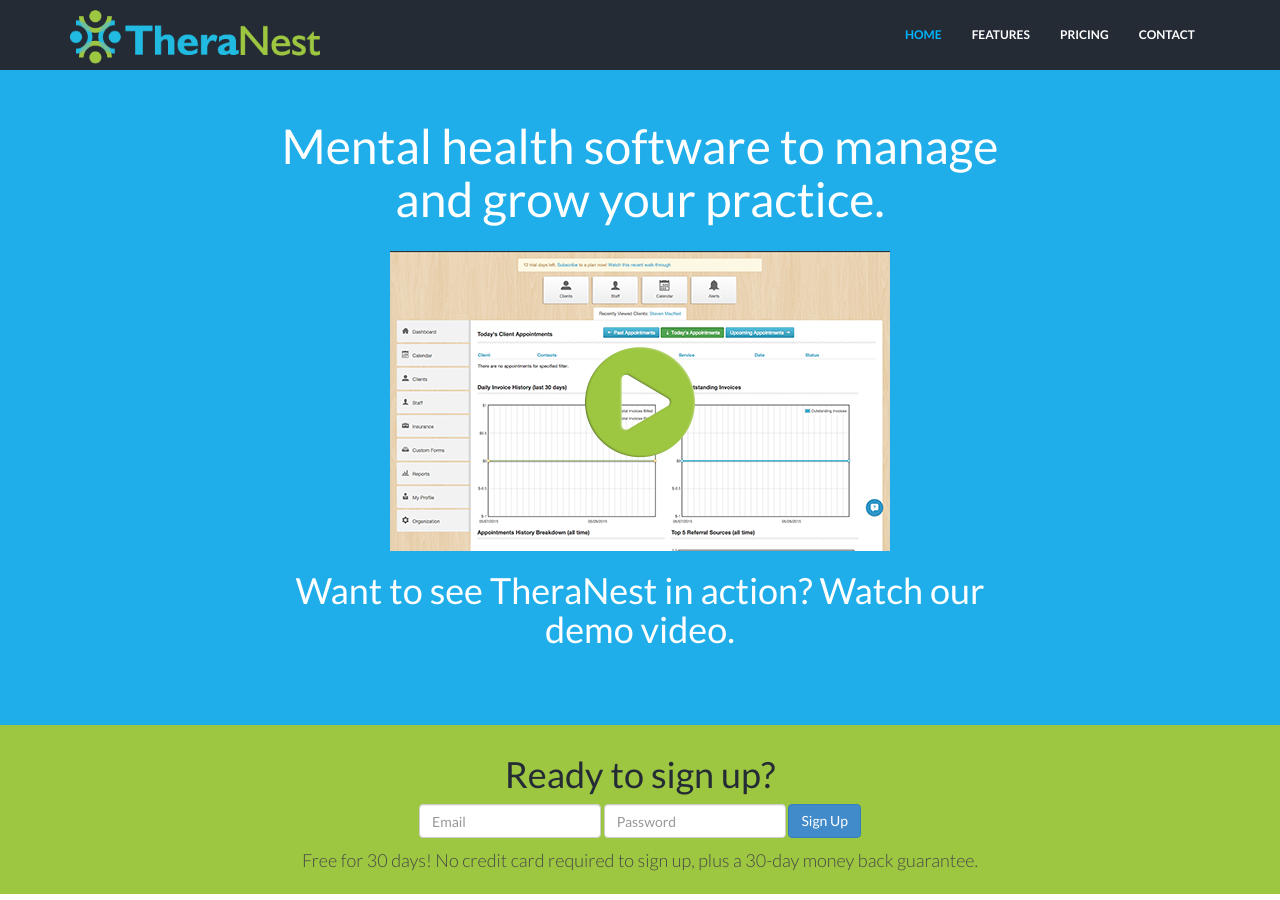
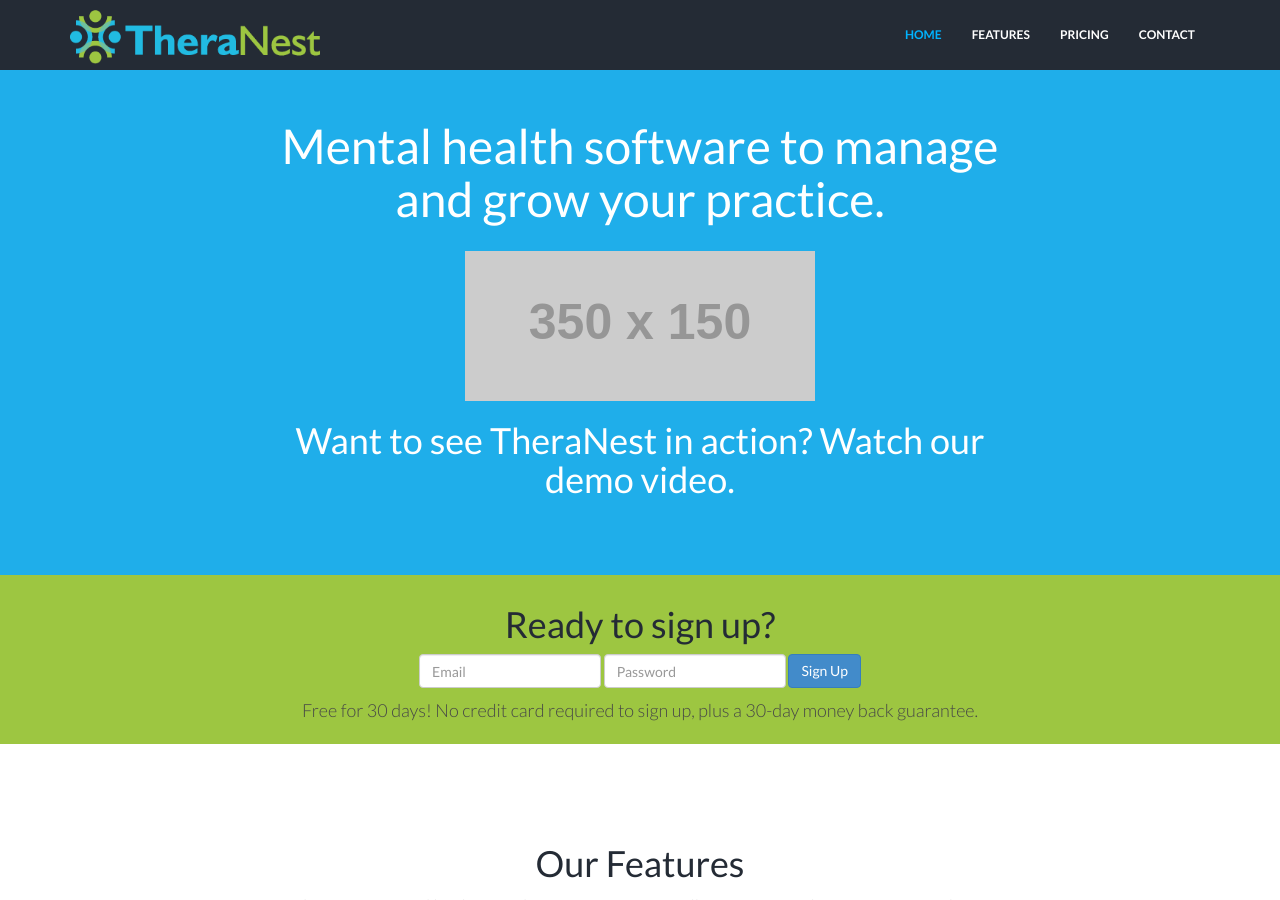
Before and after one commit to kaylacille/theranest-update, a Jekyll site: the page built from index.html, in a window 1280 px wide and 900 px high. Built offline with Jekyll 4.4.1, drawn with Linux system fonts in a browser that asks for light colours; nearby versions of some CDN libraries.

Commit message:
Fix video img on home page

```diff
--- a/_includes/header.html
+++ b/_includes/header.html
@@ -7,7 +7,7 @@
                 <h1>Mental health software to manage and grow your practice.</h1>
             </div>
             <div class="col-lg-8 col-lg-offset-2 himg">
-                    <img src="/assets/img/mental-health-software-tutorial-video.png" class="img-responsive">
+                    <img src="http://placehold.it/350x150">
                 <h2>Want to see TheraNest in action? Watch our demo video.</h2>
             </div>
         </div><!-- /row -->
```
